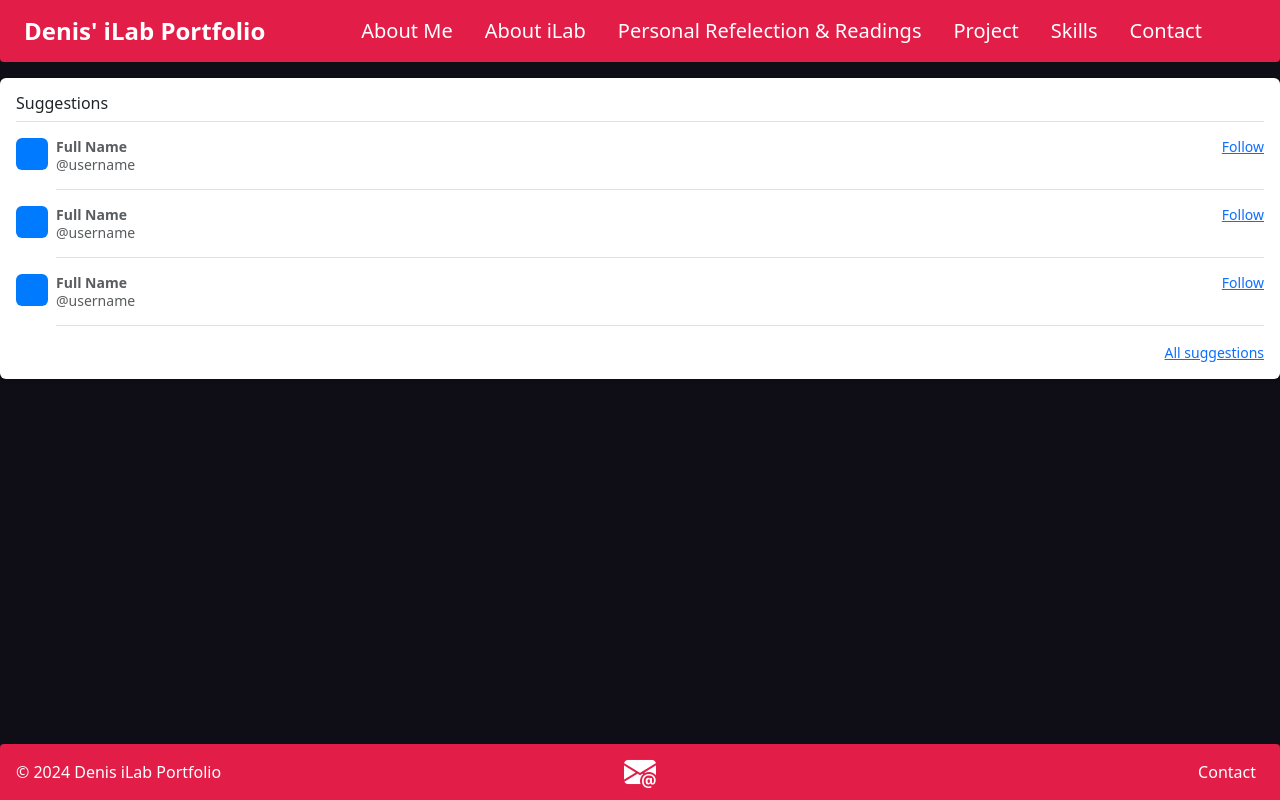
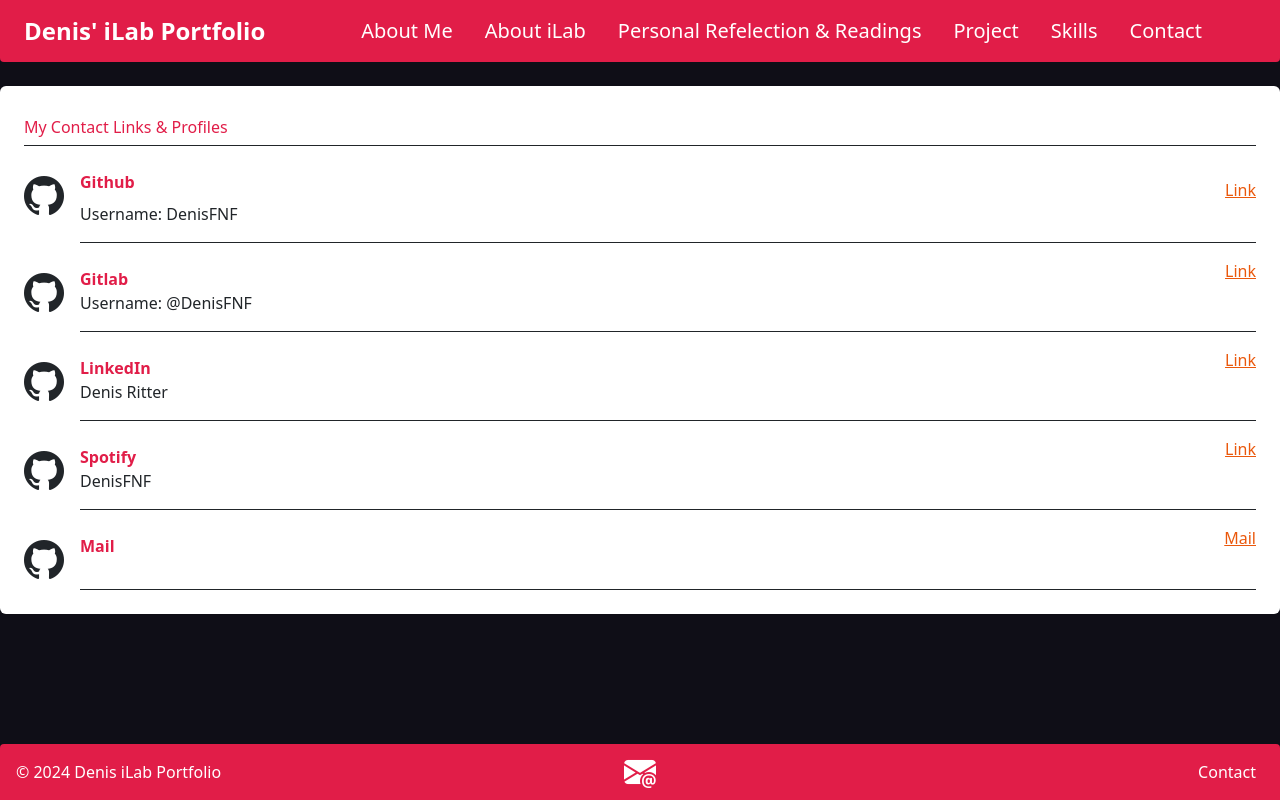
Before and after one commit to denis-311/denisfnf.github.io, a website: page contact.html in a window 1280 px wide. Drawn offline with nearby package versions, Linux system fonts and the light colour scheme.

Commit message:
first test

```diff
--- a/contact.html
+++ b/contact.html
@@ -12,6 +12,7 @@
   <link rel="stylesheet" href="css/styles.css">
   <link rel="stylesheet" href="css/navbar.css">
   <link rel="stylesheet" href="css/footer.css">
+  <link rel="stylesheet" href="css/contact.css">
   <title>Contact</title>
 </head>
 
@@ -50,41 +51,62 @@
     </div>
   </nav>
 
-  <div class="my-3 p-3 bg-body rounded shadow-sm">
-    <h6 class="border-bottom pb-2 mb-0">Suggestions</h6>
-    <div class="d-flex text-body-secondary pt-3">
-      <svg class="bd-placeholder-img flex-shrink-0 me-2 rounded" width="32" height="32" xmlns="http://www.w3.org/2000/svg" role="img" aria-label="Placeholder: 32x32" preserveAspectRatio="xMidYMid slice" focusable="false"><title>Placeholder</title><rect width="100%" height="100%" fill="#007bff"/><text x="50%" y="50%" fill="#007bff" dy=".3em">32x32</text></svg>
-      <div class="pb-3 mb-0 small lh-sm border-bottom w-100">
+  <div class="my-3 p-4 contactbody rounded shadow-sm mt-4 mb-4">
+    <h6 class="border-bottom border-dark pb-2 mb-0 mt-2">My Contact Links & Profiles</h6>
+    <div class="d-flex pt-3">
+      <i class="bi bi-github fs-1 me-3 mt-1"></i>
+      <div class="pb-3 mb-0 border-bottom border-dark w-100">
         <div class="d-flex justify-content-between">
-          <strong class="text-gray-dark">Full Name</strong>
-          <a href="#">Follow</a>
+          <strong class="text-gray-dark mt-2">Github</strong>
+          <a class="mt-3" href="#">Link</a>
         </div>
-        <span class="d-block">@username</span>
+        <span class="d-block">Username: DenisFNF</span>
       </div>
     </div>
-    <div class="d-flex text-body-secondary pt-3">
-      <svg class="bd-placeholder-img flex-shrink-0 me-2 rounded" width="32" height="32" xmlns="http://www.w3.org/2000/svg" role="img" aria-label="Placeholder: 32x32" preserveAspectRatio="xMidYMid slice" focusable="false"><title>Placeholder</title><rect width="100%" height="100%" fill="#007bff"/><text x="50%" y="50%" fill="#007bff" dy=".3em">32x32</text></svg>
-      <div class="pb-3 mb-0 small lh-sm border-bottom w-100">
+    <div class="d-flex pt-3">
+      <i class="bi bi-github fs-1 me-3 mt-1"></i>
+      <div class="pb-3 mb-0 border-bottom border-dark w-100">
         <div class="d-flex justify-content-between">
-          <strong class="text-gray-dark">Full Name</strong>
-          <a href="#">Follow</a>
+          <strong class="text-gray-dark mt-2">Gitlab</strong>
+          <a href="#">Link</a>
         </div>
-        <span class="d-block">@username</span>
+        <span class="d-block">Username: @DenisFNF</span>
       </div>
     </div>
-    <div class="d-flex text-body-secondary pt-3">
-      <svg class="bd-placeholder-img flex-shrink-0 me-2 rounded" width="32" height="32" xmlns="http://www.w3.org/2000/svg" role="img" aria-label="Placeholder: 32x32" preserveAspectRatio="xMidYMid slice" focusable="false"><title>Placeholder</title><rect width="100%" height="100%" fill="#007bff"/><text x="50%" y="50%" fill="#007bff" dy=".3em">32x32</text></svg>
-      <div class="pb-3 mb-0 small lh-sm border-bottom w-100">
+
+    <div class="d-flex pt-3">
+      <i class="bi bi-github fs-1 me-3 mt-1"></i>
+      <div class="pb-3 mb-0 border-bottom border-dark w-100">
         <div class="d-flex justify-content-between">
-          <strong class="text-gray-dark">Full Name</strong>
-          <a href="#">Follow</a>
+          <strong class="text-gray-dark mt-2">LinkedIn</strong>
+          <a href="#">Link</a>
         </div>
-        <span class="d-block">@username</span>
+        <span class="d-block">Denis Ritter</span>
       </div>
     </div>
-    <small class="d-block text-end mt-3">
-      <a href="#">All suggestions</a>
-    </small>
+
+    <div class="d-flex pt-3">
+      <i class="bi bi-github fs-1 me-3 mt-1"></i>
+      <div class="pb-3 mb-0 border-bottom border-dark w-100">
+        <div class="d-flex justify-content-between">
+          <strong class="text-gray-dark mt-2">Spotify</strong>
+          <a href="#">Link</a>
+        </div>
+        <span class="d-block">DenisFNF</span>
+      </div>
+    </div>
+
+    <div class="d-flex pt-3">
+      <i class="bi bi-github fs-1 me-3 mt-1"></i>
+      <div class="pb-3 mb-0 border-bottom border-dark w-100">
+        <div class="d-flex justify-content-between">
+          <strong class="text-gray-dark mt-2">Mail</strong>
+          <a href="mailto:denisat568@outlook.com">Mail</a>
+        </div>
+        <span class="d-block"></span>
+      </div>
+    </div>
+
   </div>
 
   <footer class="d-flex flex-wrap justify-content-between align-items-center py-1 rounded-top-1 mt-2 fixed-bottom">
--- /dev/null
+++ b/css/contact.css
@@ -0,0 +1,12 @@
+.contactbody {
+  background-color: white;
+}
+
+h6,
+strong {
+  color: #e11d48;
+}
+
+a{
+    color: #ea580c;
+}
--- a/css/styles.css
+++ b/css/styles.css
@@ -21,25 +21,3 @@
 footer {
   background-color: #e11d48;
 }
-
-h1 a {
-  -webkit-background-clip: text;
-  -webkit-text-fill-color: #e5234d;
-  -webkit-mask-image: linear-gradient(
-    -75deg,
-    rgba(255, 255, 255, 0.9) 80%,
-    #ffffff 95%,
-    rgba(255, 255, 255, 1) 100%
-  );
-  -webkit-mask-size: 200%;
-  animation: shine 2s linear infinite;
-}
-
-@keyframes shine {
-  from {
-    -webkit-mask-position: 150%;
-  }
-  to {
-    -webkit-mask-position: -50%;
-  }
-}
```
Also changed, not shown: index.html (+1 -2 lines).
